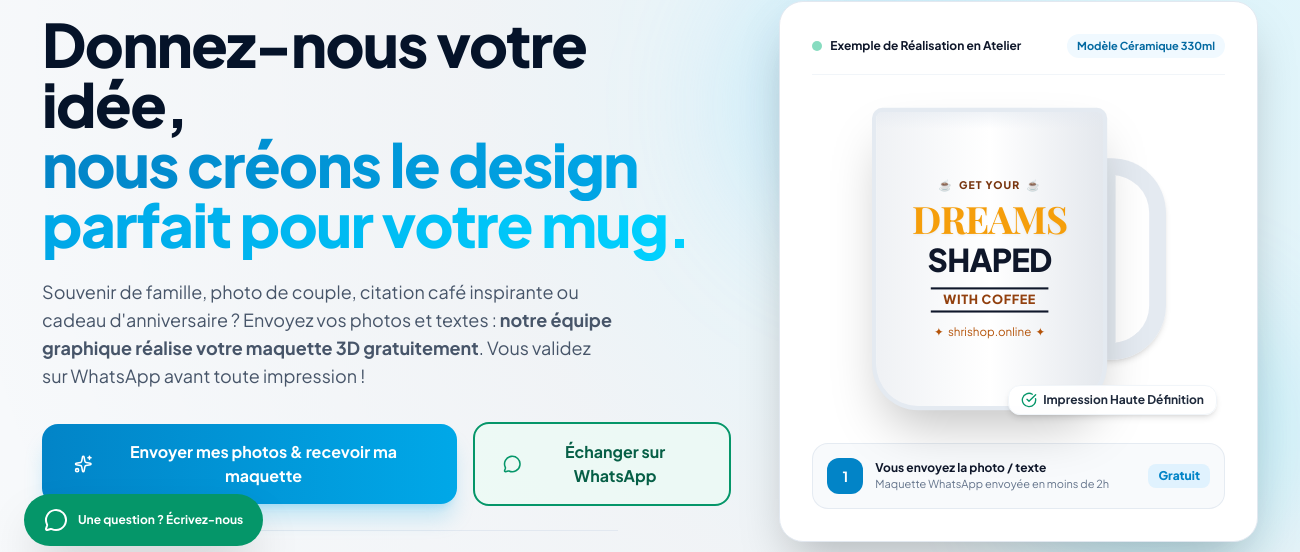
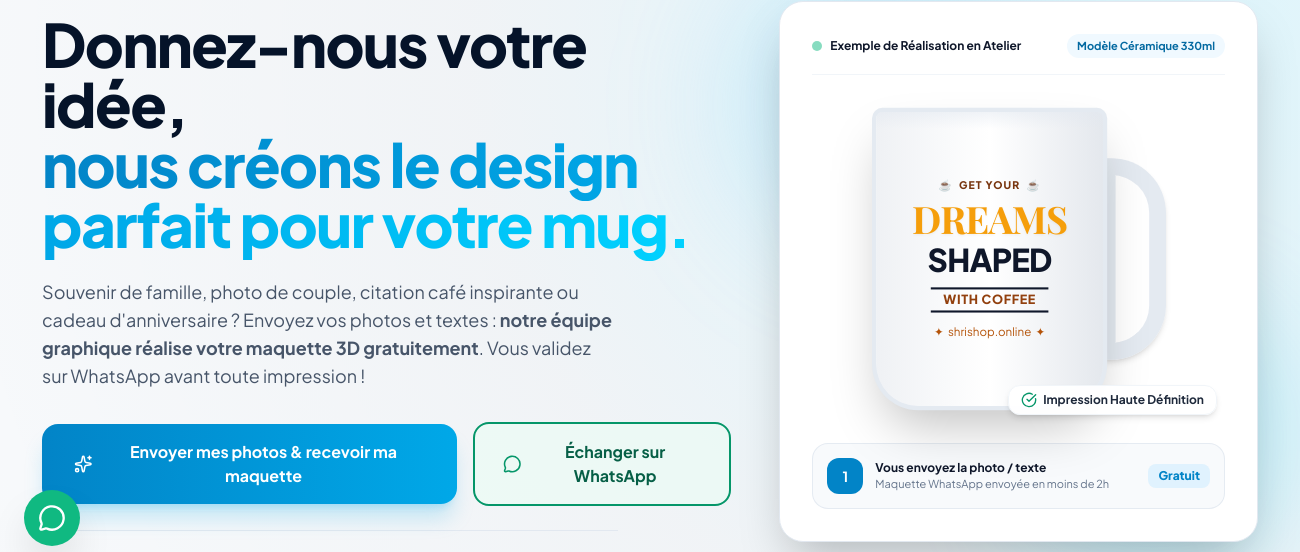
Before and after one commit to AEgunz/nafas-landingpage, an Electron app: page mugs.html in a window 1300 px wide. Shown: the part 230-782 px from the top of the page. Drawn offline with nearby package versions, Linux system fonts and the light colour scheme; a web font is replaced by a local one.

Commit message:
Simplify floating WhatsApp button to icon-only circle

```diff
--- a/mugs.html
+++ b/mugs.html
@@ -910,10 +910,9 @@
     </div>
   </section>
 
-  <!-- Sticky WhatsApp Floating Button -->
-  <a href="https://wa.me/212600000000?text=Bonjour%20shrishop.online!%20Je%20souhaite%20cr%C3%A9er%20un%20mug%20personnalis%C3%A9" target="_blank" class="fixed bottom-6 left-6 z-40 bg-emerald-600 hover:bg-emerald-700 text-white p-3.5 sm:px-5 sm:py-3.5 rounded-full shadow-2xl flex items-center gap-2.5 transition-transform hover:scale-105" title="Discutez sur WhatsApp">
-    <i data-lucide="message-circle" class="w-6 h-6"></i>
-    <span class="hidden sm:inline font-bold text-xs">Une question ? Écrivez-nous</span>
+  <!-- Sticky WhatsApp Floating Button (Simple Icon) -->
+  <a href="https://wa.me/212600000000?text=Bonjour%20shrishop.online!%20Je%20souhaite%20cr%C3%A9er%20un%20mug%20personnalis%C3%A9" target="_blank" class="fixed bottom-6 left-6 z-50 bg-emerald-500 hover:bg-emerald-600 text-white w-14 h-14 rounded-full shadow-2xl flex items-center justify-center transition-transform hover:scale-110 pulse-glow" title="WhatsApp">
+    <i data-lucide="message-circle" class="w-7 h-7"></i>
   </a>
 
   <!-- Success Modal for Cash on Delivery Orders -->
```
Also changed, not shown: public/mugs.html (+3 -4 lines).
